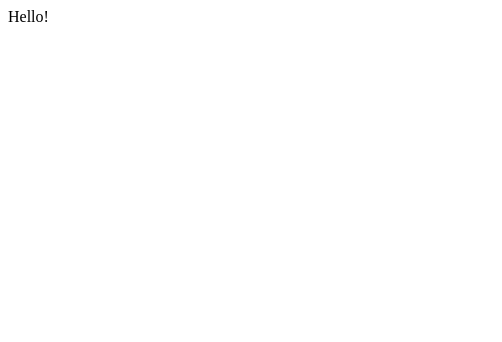
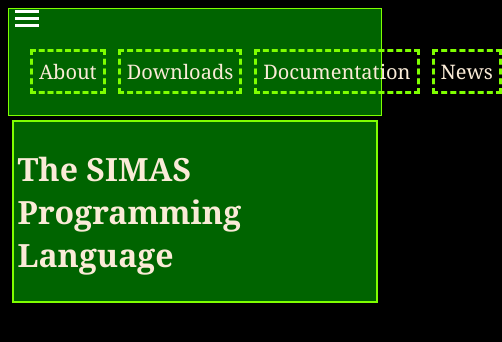
Before and after one commit to turrnutorg/simaslang.org, a plain HTML site: page index.html in a window 390 px wide. Shown: the whole page, 502 px wide, since content can reach past the window. Drawn offline with Linux system fonts and the light colour scheme.

Commit message:
Basic Things

```diff
--- /dev/null
+++ b/css/style.css
@@ -0,0 +1,74 @@
+html {
+    font-family: Georgia, 'Times New Roman', Times, serif;
+    background-color: black;
+}
+
+#navbar {
+    box-sizing: border-box;
+    width: 100%;
+    border: 1px solid chartreuse;
+    background-color: darkgreen;
+}
+
+#navbar ul {
+    list-style-type: none;
+    display: flex;
+    padding: 5px;
+    margin: 10px;
+    justify-content: space-between;
+    align-items: center;
+
+}
+
+#navbar ul li {
+    margin: 6px;
+    padding: 6px;
+    border: 3px dashed chartreuse;
+    font-size: 20px;
+}
+
+#navbar ul li a         { text-decoration: none; color:antiquewhite;}
+#navbar ul li a:hover   { text-decoration: none; background-color:darkcyan;}
+
+
+#content-box {
+    background: darkgreen;
+    margin: 1%;
+    padding: 1%;
+    border: 2px solid chartreuse;
+}
+
+#content-box p, #content-box h1, #content-box h2, #content-box h3, #content-box h4, #content-box h5, #content-box h6 {
+    color:antiquewhite;
+}
+
+.logo {
+  color: #fff;
+  text-decoration: none;
+}
+
+.hamburger {
+  display: none;
+  flex-direction: column;
+  gap: 4px;
+  background: none;
+  border: none;
+  cursor: pointer;
+}
+
+.hamburger span {
+  display: block;
+  width: 24px;
+  height: 3px;
+  background-color: #fff;
+}
+
+@media (max-width: 768px) {
+  .hamburger {
+    display: flex;
+  }
+
+  #nav-links.open {
+    display: flex;
+  }
+}
--- a/index.html
+++ b/index.html
@@ -3,9 +3,27 @@
 <head>
     <meta charset="UTF-8">
     <meta name="viewport" content="width=device-width, initial-scale=1.0">
-    <title>SIMAS Programming Language</title>
+    <link rel="stylesheet" href="css/style.css">
+    <title>SIMAS</title>
 </head>
+
 <body>
-    Hello!
+    <div id="navbar-placeholder">
+
+    </div>
+
+    <main id="content-box">
+
+        <h1>The SIMAS Programming Language</h1>
+    </main>
+
+    <script defer>
+        fetch('navbar.html')
+        .then(response => response.text())
+        .then(data => {
+            document.getElementById('navbar-placeholder').innerHTML = data;
+        });
+    </script>
+
 </body>
 </html>
--- /dev/null
+++ b/navbar.html
@@ -0,0 +1,25 @@
+<nav id="navbar">
+
+    <button class="hamburger" id="hamburger-btn" aria-label="Toggle menu" aria-expanded="false">
+        <span></span>
+        <span></span>
+        <span></span>
+    </button>
+
+    <ul id="nav-links">
+        <li id="navbar-item"><a href="">About</a></li>
+        <li id="navbar-item"><a href="">Downloads</a></li>
+        <li id="navbar-item"><a href="">Documentation</a></li>
+        <li id="navbar-item"><a href="">News</a></li>
+    </ul>
+    <script>
+        const hamburgerBtn = document.getElementById("hamburger-btn");
+        const navLinks = document.getElementById("nav-links");
+
+        hamburgerBtn.addEventListener("click", () => {
+        const isOpen = navLinks.classList.toggle("open");
+        hamburgerBtn.setAttribute("aria-expanded", isOpen);
+        });
+
+    </script>
+</nav>
```
